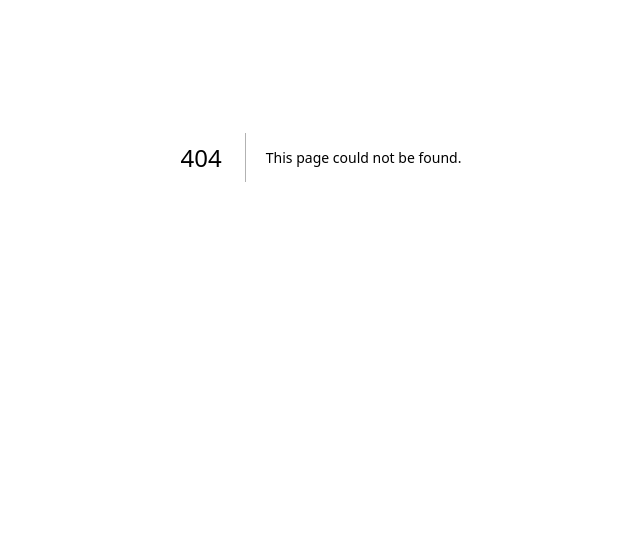
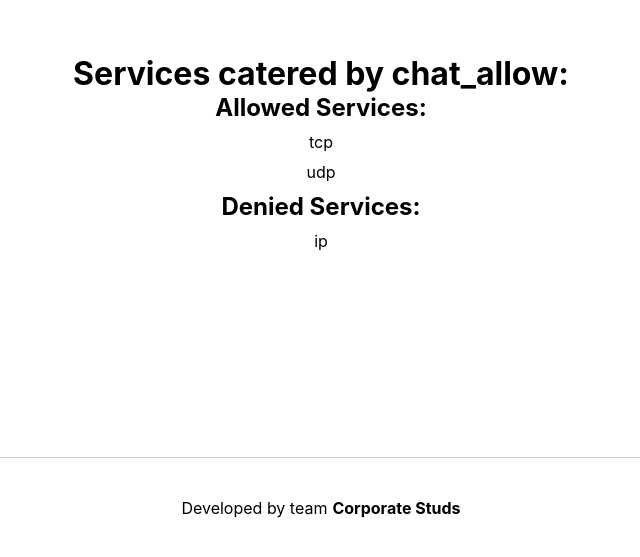
Before and after one commit to mohit-idd-bhu/corporate_studs, a Next.js app in the folder frontend/: page /check/1 in a window 1280 px wide. Before the commit this address had no page. Shown: the part 243-800 px from the top of the page, without its empty margins (319-959 px from the left). Built offline with nearby package versions, Linux system fonts and the light colour scheme.

Commit message:
frontend completed

```diff
--- /dev/null
+++ b/frontend/pages/check/[service].js
@@ -0,0 +1,45 @@
+import {useRouter} from 'next/router';
+import styles from '../../styles/protocols.module.css';
+import Footer from '../../src/components/Footer/Footer';
+import { useEffect, useState } from 'react';
+
+const ServiceDetail = ()=>{
+    const data = {
+        service:"chat_allow",
+        allow:['tcp','udp'],
+        deny:['ip']
+    }
+    const router = useRouter();
+    const {service} = router.query;
+    const [serviceData, setServiceData] = useState({service:"",allow:[],deny:[]});
+
+    useEffect(()=>{
+        //Setting API routes using service variable
+        setServiceData(data);
+    },[])
+
+    const allowed_services =
+    <ul className={styles["centered-list"]}>
+        {serviceData.allow.map(allowed_service=><li>{allowed_service}</li>)}
+    </ul>
+
+    const denied_services =
+    <ul className={styles["centered-list"]}>
+        {serviceData.deny.map(denied_service=><li>{denied_service}</li>)}
+    </ul>
+
+    return(
+        <>
+        <div className={styles["container"]}>
+            <h1>Services catered by {serviceData.service}:</h1>
+            <h2>Allowed Services:</h2>
+            {serviceData.allow.length>0?allowed_services:<h3>No allowed serivce on this protocol.</h3>}
+            <h2>Denied Services:</h2>
+            {serviceData.deny.length>0?denied_services:<h3>No Denied serivce on this protocol.</h3>}
+        </div>
+        <Footer/>
+        </>
+    )
+}
+
+export default ServiceDetail;
--- a/frontend/src/components/Footer/Footer.module.css
+++ b/frontend/src/components/Footer/Footer.module.css
@@ -5,4 +5,8 @@
     display: flex;
     justify-content: center;
     align-items: center;
+    position: fixed;
+    bottom: 0;
+    left: 0;
+    background-color: #fff; /* Ensure the footer has a background color */
 }
--- a/frontend/src/components/HexGrid/HexGrid.js
+++ b/frontend/src/components/HexGrid/HexGrid.js
@@ -85,11 +85,9 @@ const HexGridComponent = ({gridNumber}) => {
       <Overlay isVisible={detailData.length} onClose={(e)=>{updateDetailData([])}}>
           <h3>Below are the access control/s</h3>
           {detailData.map((x, index) => (
-            <h5
-              key={index}
-              className={styles['detail-data-map']}>
+            <a key={index} href={`/check/${x}`} target="_blank" className={styles['detail-data-map']}>
               {x}
-            </h5>
+            </a>
           ))}
       </Overlay>
       <HexagonGrid
--- /dev/null
+++ b/frontend/styles/protocols.module.css
@@ -0,0 +1,18 @@
+.container {
+    min-height: 100vh;
+    padding: 0 0.5rem;
+    display: flex;
+    flex-direction: column;
+    justify-content: center;
+    align-items: center;
+}
+
+.centered-list {
+    list-style-type: none;
+    padding: 0;
+    text-align: center;
+}
+
+.centered-list li {
+    margin: 10px 0;
+}
```
Also changed, not shown: frontend/pages/add.js (+26 -16 lines), frontend/src/services/fileParser.js (deleted, +0 -21 lines), frontend/src/utils/fileReader.js (added, +15 -0 lines), frontend/src/utils/roleParser.js (added, +32 -0 lines), frontend/src/utils/ruleParser.js (added, +29 -0 lines).
